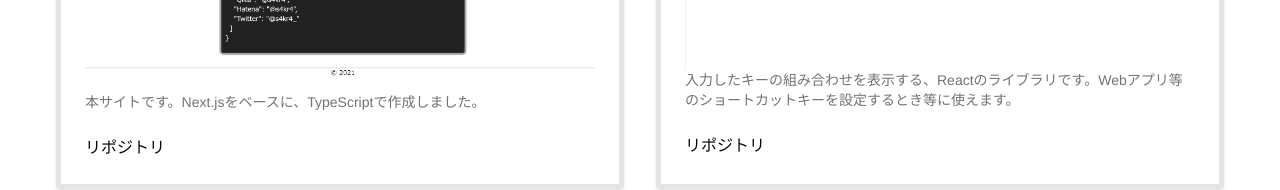
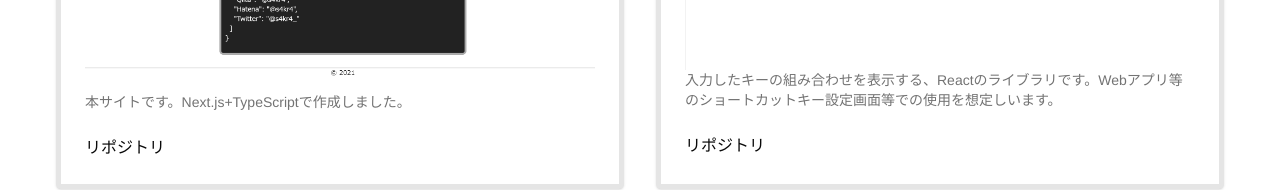
Before and after one commit to s4kr4/s4kr4.com, a Next.js app: page /works in a window 1280 px wide. Shown: the part 631-821 px from the top of the page. Built offline with nearby package versions, Linux system fonts and the light colour scheme.

Commit message:
Update works

```diff
--- a/src/app/works/page.tsx
+++ b/src/app/works/page.tsx
@@ -14,14 +14,14 @@ const workList: Work[] = [
   {
     title: "s4kr4.com",
     imageSrc: "/images/s4kr4-com.png",
-    description: "本サイトです。Next.jsをベースに、TypeScriptで作成しました。",
+    description: "本サイトです。Next.js+TypeScriptで作成しました。",
     source: "https://github.com/s4kr4/s4kr4.github.io",
   },
   {
     title: "react-input-shortcut",
     imageSrc: "/images/react-input-shortcut.gif",
     description:
-      "入力したキーの組み合わせを表示する、Reactのライブラリです。Webアプリ等のショートカットキーを設定するとき等に使えます。",
+      "入力したキーの組み合わせを表示する、Reactのライブラリです。Webアプリ等のショートカットキー設定画面等での使用を想定しいます。",
     source: "https://github.com/s4kr4/react-input-shortcut",
   },
   {
```
